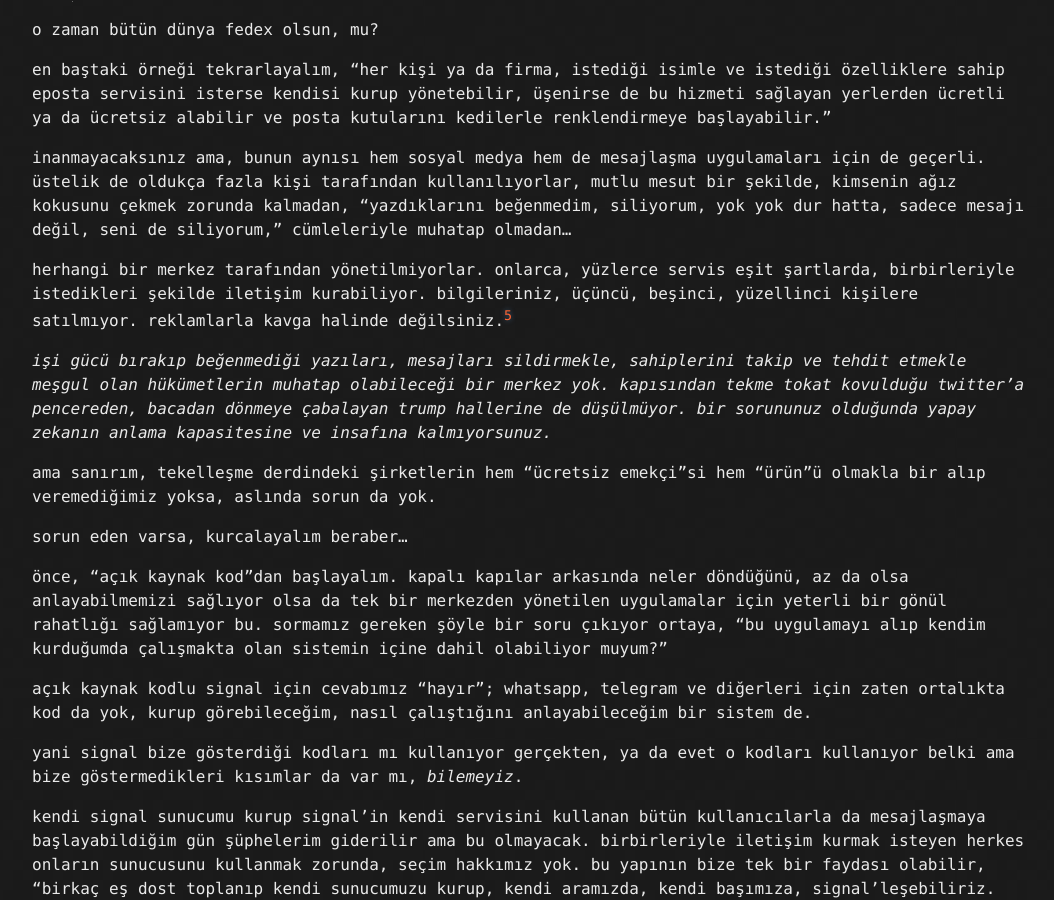
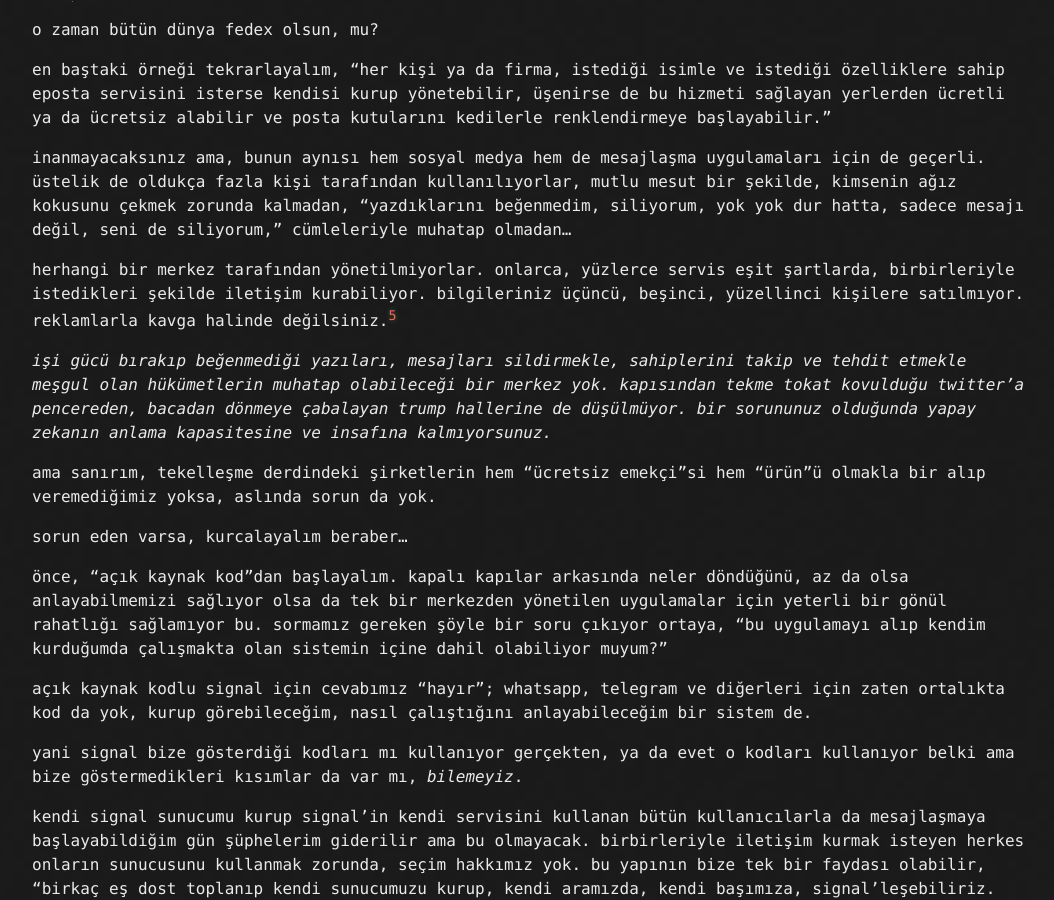
Before and after one commit to lanartri/lanartri.github.io, a Jekyll site: the page built from _posts/2021-01-25-seviyorum-merkez.md, in a window 1280 px wide and 900 px high, scrolled down 1389 px. Shown: the whole window, without its empty margins (108-1162 px from the left). Built offline with Jekyll 4.4.1, drawn with Linux system fonts in a browser that asks for light colours.

Commit message:
blog edit

```diff
--- a/_posts/2021-01-25-seviyorum-merkez.md
+++ b/_posts/2021-01-25-seviyorum-merkez.md
@@ -47,7 +47,7 @@ en baştaki örneği tekrarlayalım, "her kişi ya da firma, istediği isimle ve
 
 inanmayacaksınız ama, bunun aynısı hem sosyal medya hem de mesajlaşma uygulamaları için de geçerli. üstelik de oldukça fazla kişi tarafından kullanılıyorlar, mutlu mesut bir şekilde, kimsenin ağız kokusunu çekmek zorunda kalmadan, "yazdıklarını beğenmedim, siliyorum, yok yok dur hatta, sadece mesajı değil, seni de siliyorum," cümleleriyle muhatap olmadan...
 
-herhangi bir merkez tarafından yönetilmiyorlar. onlarca, yüzlerce servis eşit şartlarda, birbirleriyle istedikleri şekilde iletişim kurabiliyor. bilgileriniz, üçüncü, beşinci, yüzellinci kişilere satılmıyor. reklamlarla kavga halinde değilsiniz.[^5]
+herhangi bir merkez tarafından yönetilmiyorlar. onlarca, yüzlerce servis eşit şartlarda, birbirleriyle istedikleri şekilde iletişim kurabiliyor. bilgileriniz üçüncü, beşinci, yüzellinci kişilere satılmıyor. reklamlarla kavga halinde değilsiniz.[^5]
 
 *işi gücü bırakıp beğenmediği yazıları, mesajları sildirmekle, sahiplerini takip ve tehdit etmekle meşgul olan hükümetlerin muhatap olabileceği bir merkez yok.
 kapısından tekme tokat kovulduğu twitter'a pencereden, bacadan dönmeye çabalayan trump hallerine de düşülmüyor.
```
